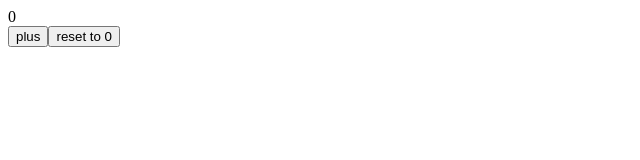
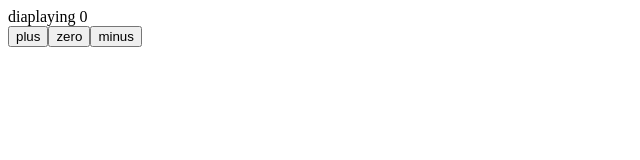
Before and after one commit to Cheese-5040/fullstackopen, a React (Create React App) app in the folder part1/1.0_intro/: page / in a window 1280 px wide. Shown: the top 160 px of the page, without its empty margins (0-640 px from the left). Built offline with nearby package versions, Linux system fonts and the light colour scheme.

Commit message:
added touches to reduce clutter, arrow function for component button and display

```diff
--- a/part1/1.0_intro/src/App.js
+++ b/part1/1.0_intro/src/App.js
@@ -1,4 +1,10 @@
-import React, { Component, useState } from "react"; //import useState function
+import React, { useState } from "react"; //import useState function
+
+//display component
+const Display = ({ counter }) => <div> diaplaying {counter}</div>;
+
+//button component
+const Button = ({ onClick, text }) => <button onClick={onClick}>{text}</button>;
 
 const App = () => {
   const [counter, setCounter] = useState(0); // function call of useState, initialised with 0
@@ -9,14 +15,17 @@ const App = () => {
   //   const handleClick = () => {
   //     console.log("clicked");
   //   }
-  const increaseByOne = ()=>{setCounter(counter +1)}
-  const reset =()=>setCounter(0)
+  const increaseByOne = () => setCounter(counter + 1);
+  const decreaseByOne = () => setCounter(counter - 1);
+  const reset = () => setCounter(0);
   return (
     <div>
-      <div>{counter}</div>
-      <button onClick={increaseByOne}>plus</button>
-      {/* event handler fucntion onClick */}
-      <button onClick={reset}>reset to 0</button>
+      {/*  send counter value to child display */}
+      <Display counter={counter} />
+      <Button onClick={increaseByOne} text="plus" />
+      {/* if clicked call the increaseByOne function */}
+      <Button onClick={reset} text="zero" />
+      <Button onClick={decreaseByOne} text="minus" />
     </div>
   );
 };
```
